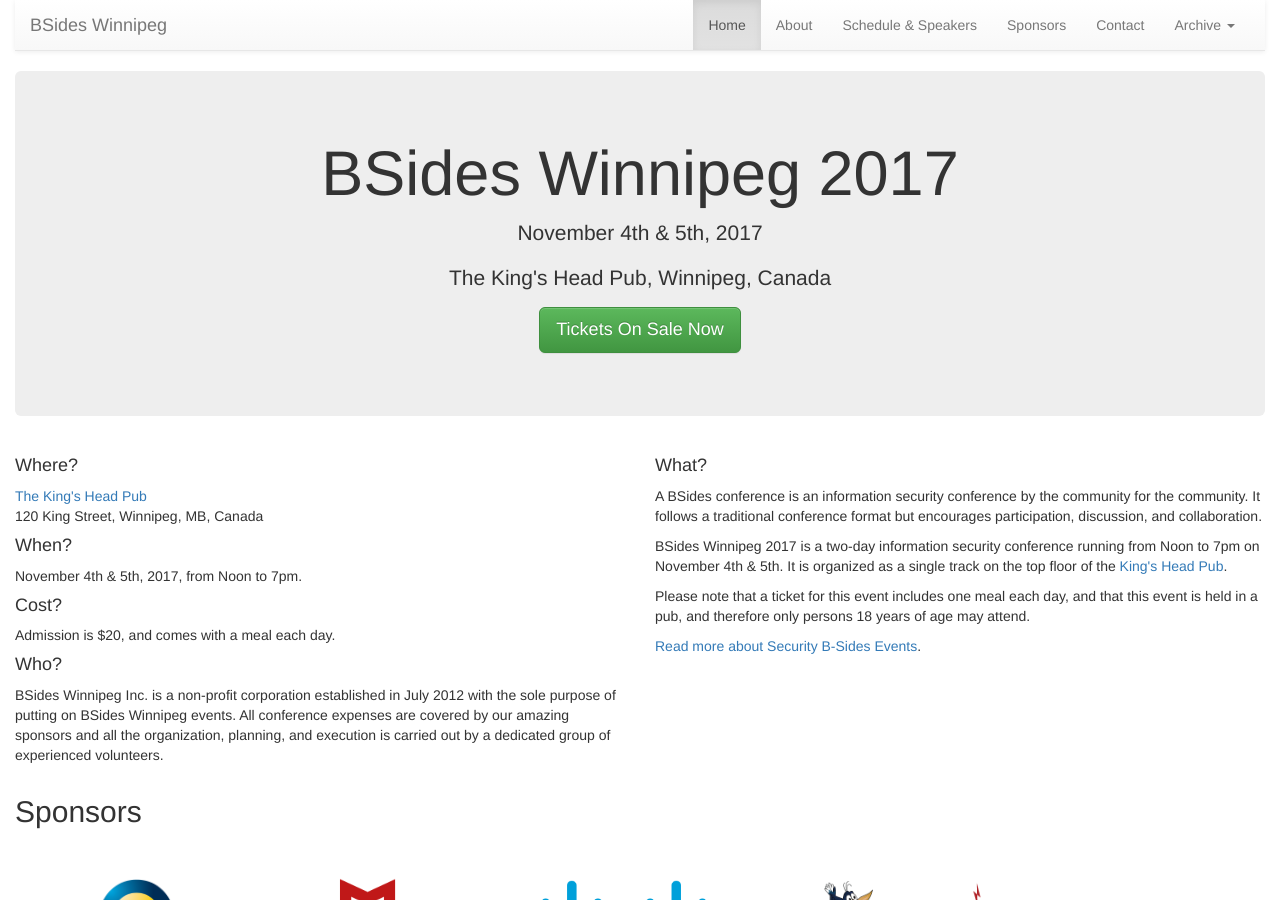
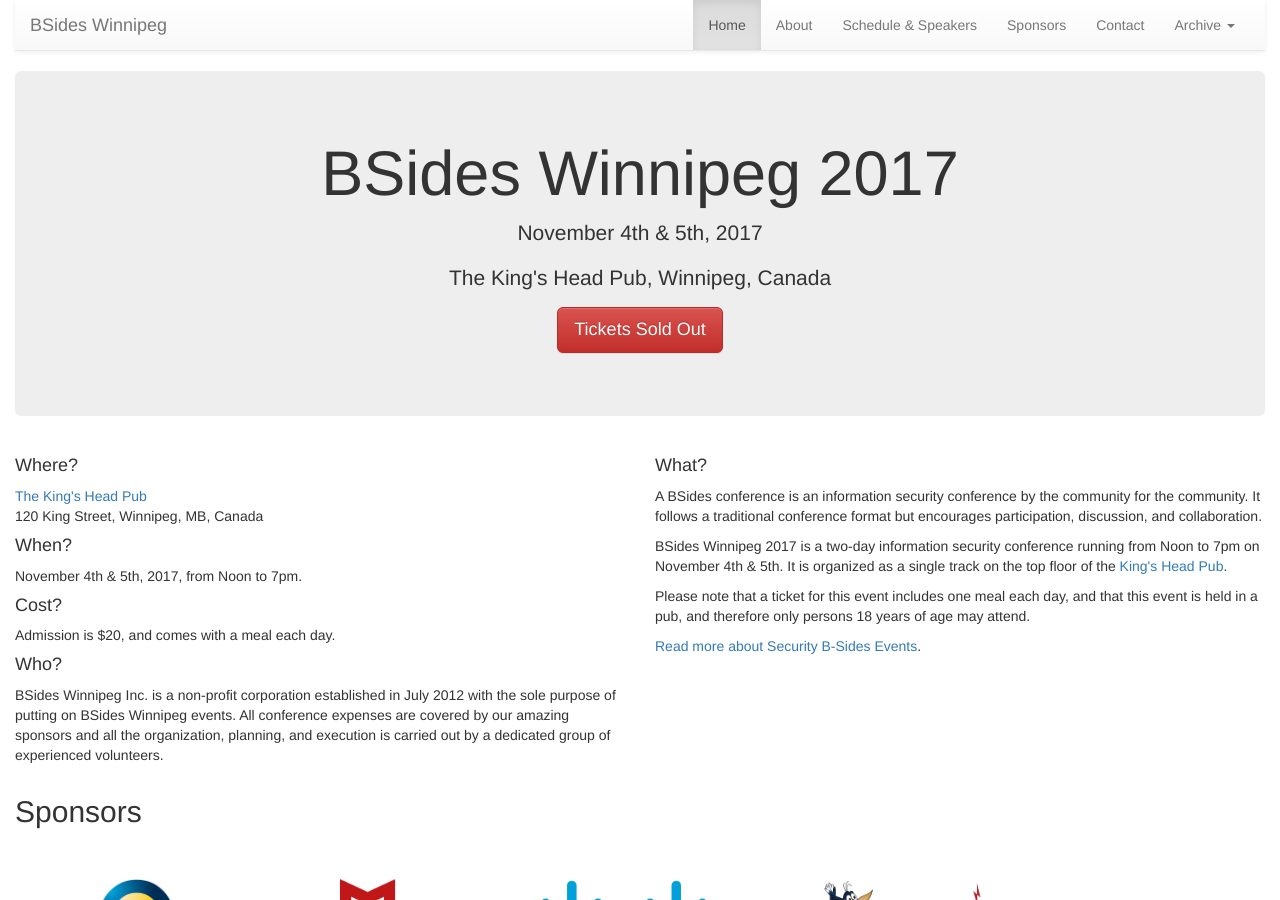
Before and after one commit to bsideswpg/bsideswpg.github.io, a Jekyll site: the page built from index.md, in a window 1280 px wide and 900 px high. Built offline with Jekyll 4.4.1, drawn with Linux system fonts in a browser that asks for light colours.

Commit message:
Sold Out!

```diff
--- a/_includes/jumbotron.html
+++ b/_includes/jumbotron.html
@@ -2,5 +2,5 @@
   <h1>BSides Winnipeg 2017</h1>
   <p class="lead">November 4th &amp; 5th, 2017</p>
   <p class="lead">The King's Head Pub, Winnipeg, Canada</p>
-  <p><a class="btn btn-lg btn-success" href="https://www.eventbrite.ca/e/bsides-winnipeg-2017-tickets-38434570836" role="button">Tickets On Sale Now</a></p>
+  <p><a class="btn btn-lg btn-danger" href="https://www.eventbrite.ca/e/bsides-winnipeg-2017-tickets-38434570836" role="button">Tickets Sold Out</a></p>
 </div>
```
